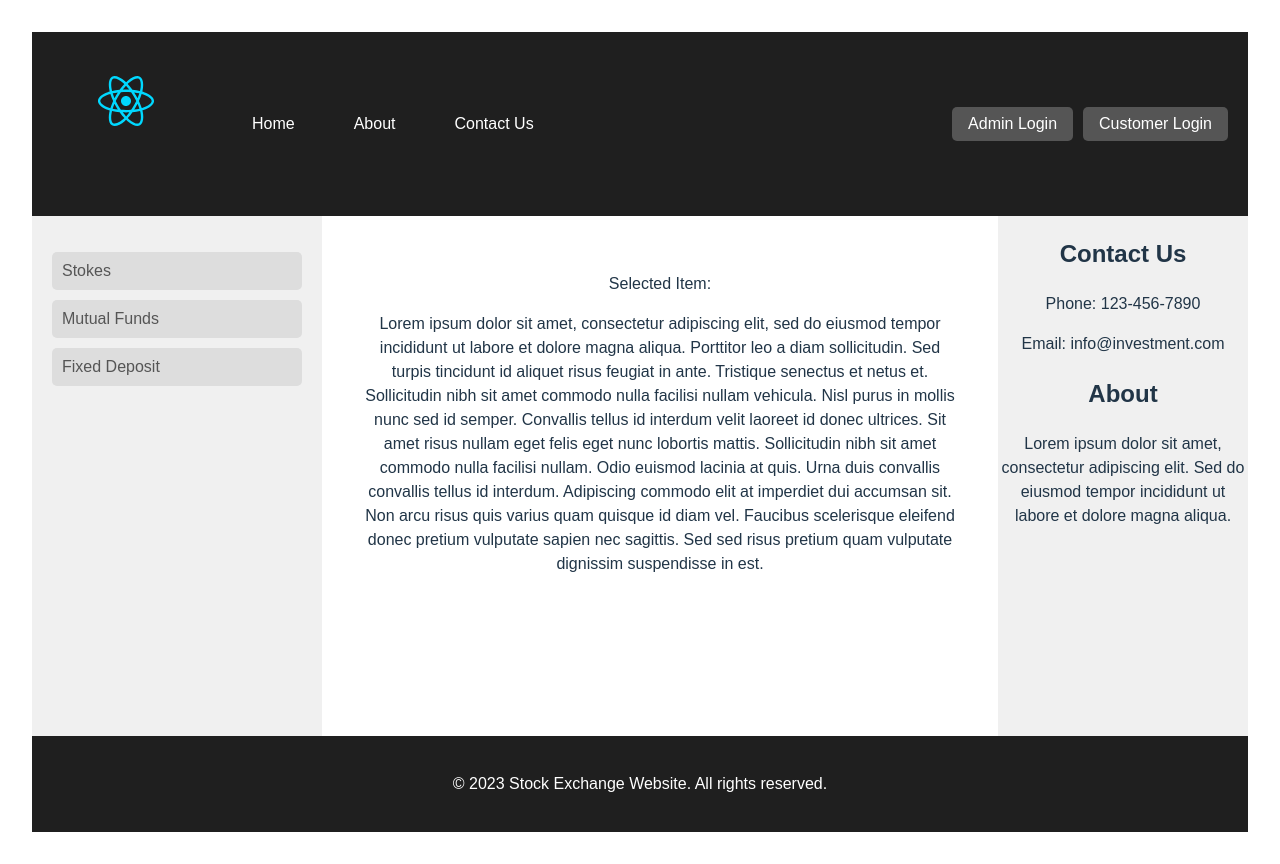
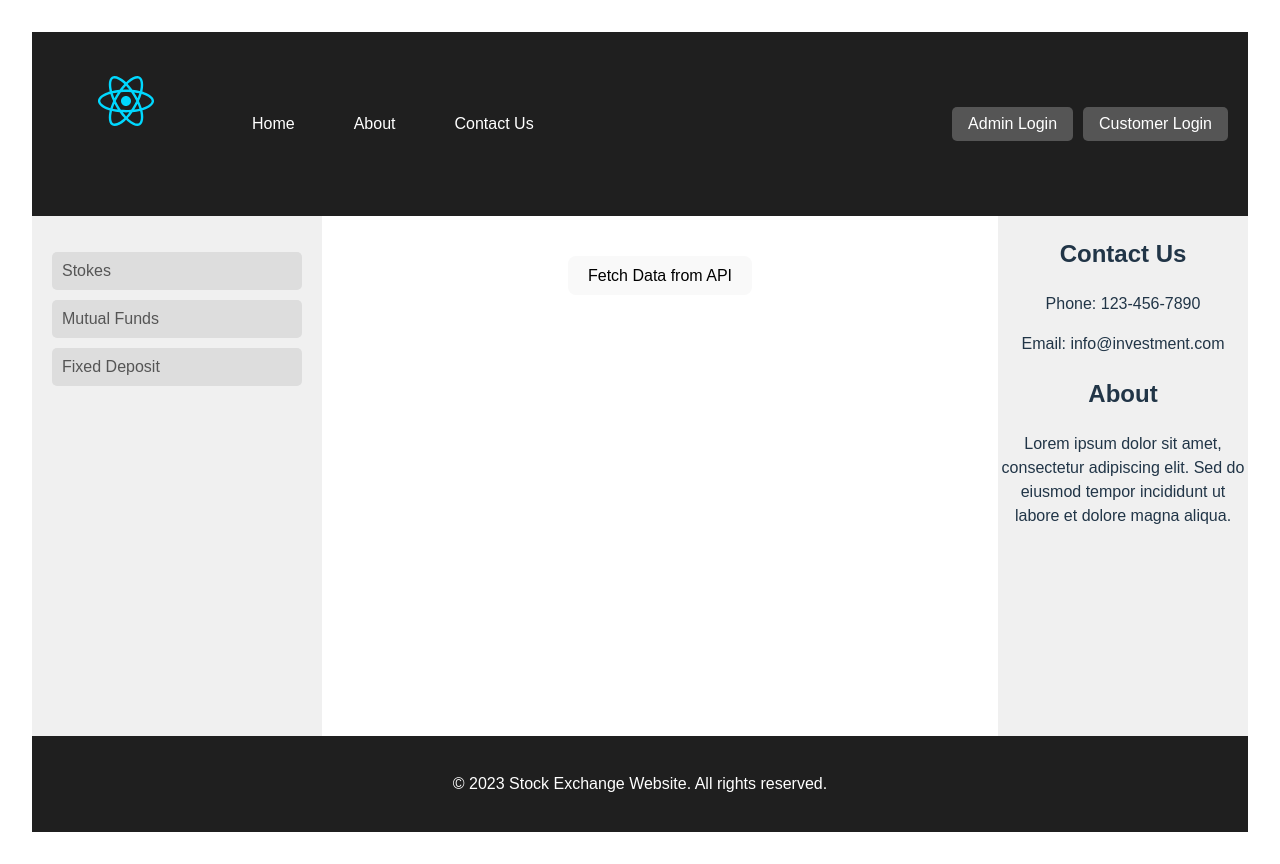
Before and after one commit to cadhage/growthgenie-stock-website, a React (Vite) app: page / in a window 1280 px wide. Built offline with nearby package versions, Linux system fonts and the light colour scheme.

Commit message:
updating main contain with fetch

```diff
--- a/src/components/MainContent.jsx
+++ b/src/components/MainContent.jsx
@@ -1,29 +1,65 @@
+// // MainContent.js
+// import React from "react";
+
+// const MainContent = ({ selectedItem }) => {
+//   return (
+//     <main className="main-content">
+//       {/* Display the selected item from SidebarLeft */}
+//       <div className="selected-item">
+//         <p>Selected Item: {selectedItem}</p>
+//       </div>
+//       {/* Other main content goes here */}
+//       <p>
+//         Lorem ipsum dolor sit amet, consectetur adipiscing elit, sed do eiusmod
+//         tempor incididunt ut labore et dolore magna aliqua. Porttitor leo a diam
+//         sollicitudin. Sed turpis tincidunt id aliquet risus feugiat in ante.
+//         Tristique senectus et netus et. Sollicitudin nibh sit amet commodo nulla
+//         facilisi nullam vehicula. Nisl purus in mollis nunc sed id semper.
+//         Convallis tellus id interdum velit laoreet id donec ultrices. Sit amet
+//         risus nullam eget felis eget nunc lobortis mattis. Sollicitudin nibh sit
+//         amet commodo nulla facilisi nullam. Odio euismod lacinia at quis. Urna
+//         duis convallis convallis tellus id interdum. Adipiscing commodo elit at
+//         imperdiet dui accumsan sit. Non arcu risus quis varius quam quisque id
+//         diam vel. Faucibus scelerisque eleifend donec pretium vulputate sapien
+//         nec sagittis. Sed sed risus pretium quam vulputate dignissim suspendisse
+//         in est.
+//       </p>
+//       {/* ... */}
+//     </main>
+//   );
+// };
+
+// export default MainContent;
 // MainContent.js
-import React from "react";
+import React, { useState } from "react";
 
-const MainContent = ({ selectedItem }) => {
+const MainContent = () => {
+  const [apiData, setApiData] = useState(null);
+
+  const fetchDataFromApi = async () => {
+    try {
+      // Fetch data from your REST API endpoint
+      const response = await fetch("https://api.example.com/data"); // Replace with your API endpoint
+      const data = await response.json();
+      setApiData(data); // Set the fetched data in state
+    } catch (error) {
+      console.error("Error fetching data:", error);
+    }
+  };
+
   return (
     <main className="main-content">
-      {/* Display the selected item from SidebarLeft */}
-      <div className="selected-item">
-        <p>Selected Item: {selectedItem}</p>
+      <div>
+        <button onClick={fetchDataFromApi}>Fetch Data from API</button>
       </div>
+      {/* Display the fetched API data */}
+      {apiData && (
+        <div className="api-data">
+          <h2>API Data:</h2>
+          <pre>{JSON.stringify(apiData, null, 2)}</pre>
+        </div>
+      )}
       {/* Other main content goes here */}
-      <p>
-        Lorem ipsum dolor sit amet, consectetur adipiscing elit, sed do eiusmod
-        tempor incididunt ut labore et dolore magna aliqua. Porttitor leo a diam
-        sollicitudin. Sed turpis tincidunt id aliquet risus feugiat in ante.
-        Tristique senectus et netus et. Sollicitudin nibh sit amet commodo nulla
-        facilisi nullam vehicula. Nisl purus in mollis nunc sed id semper.
-        Convallis tellus id interdum velit laoreet id donec ultrices. Sit amet
-        risus nullam eget felis eget nunc lobortis mattis. Sollicitudin nibh sit
-        amet commodo nulla facilisi nullam. Odio euismod lacinia at quis. Urna
-        duis convallis convallis tellus id interdum. Adipiscing commodo elit at
-        imperdiet dui accumsan sit. Non arcu risus quis varius quam quisque id
-        diam vel. Faucibus scelerisque eleifend donec pretium vulputate sapien
-        nec sagittis. Sed sed risus pretium quam vulputate dignissim suspendisse
-        in est.
-      </p>
       {/* ... */}
     </main>
   );
```
